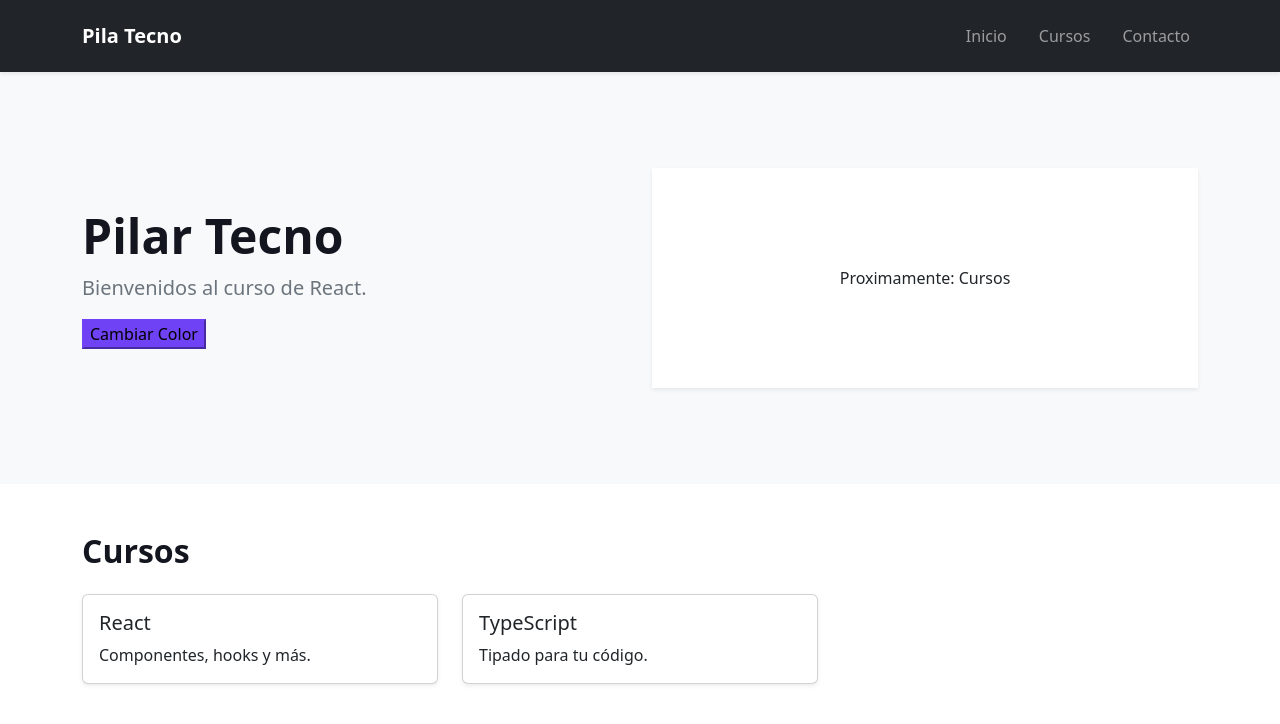
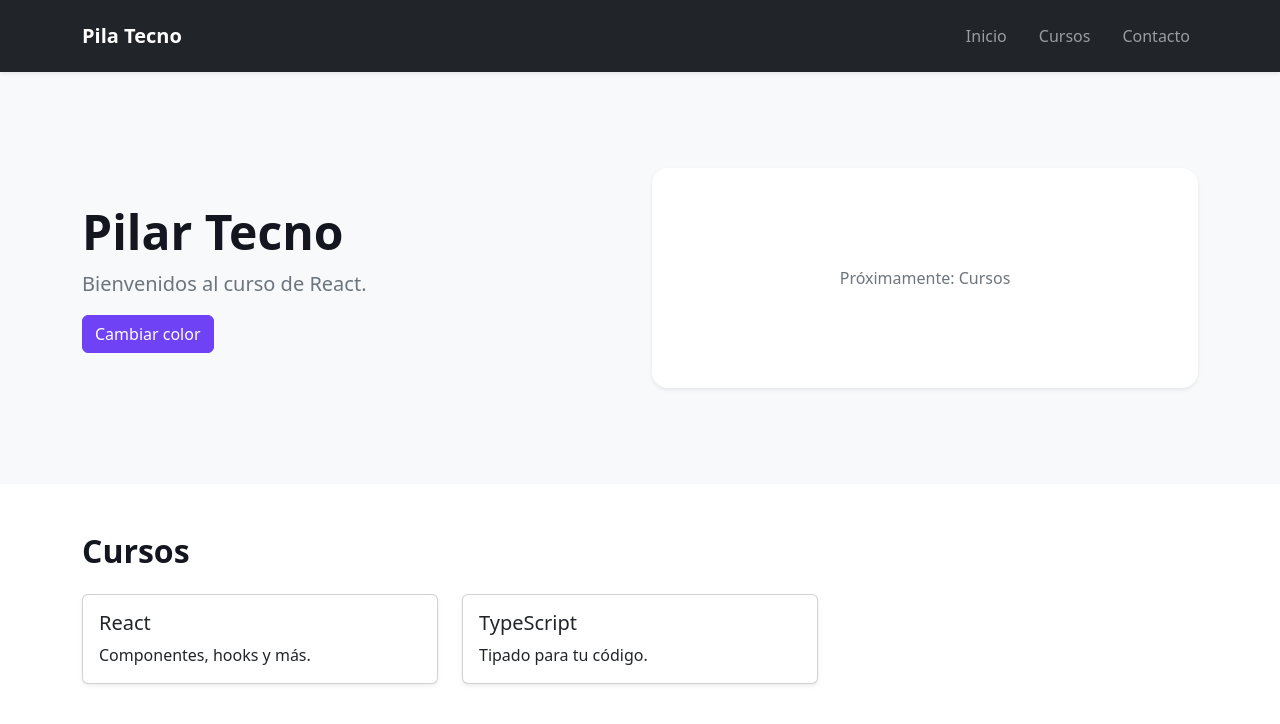
Before and after one commit to angela-ru/landing-pilar-tecno, a React (Vite) app: page / in a window 1280 px wide. Shown: the top 724 px of the page. Built offline with nearby package versions, Linux system fonts and the light colour scheme.

Commit message:
feat: agrega props tipadas a BotonColor

```diff
--- a/src/components/BotonColor/BotonColor.tsx
+++ b/src/components/BotonColor/BotonColor.tsx
@@ -1,32 +1,45 @@
-import {Modal, Button} from "react-bootstrap";
+import { Modal, Button } from "react-bootstrap";
 import { useState } from "react";
 
-const BotonColor = () => {
-    const [mostrarModal, setMostrarModal]= useState(false);
-    const[color, setColor] = useState("#6f42f5");
-    const [colorAplicado, setColorAplicado] = useState("#6f42f5");
+interface BotonColorProps {
+    texto: string;
+    colorInicial?: string;
+}
 
-    const aceptarColor =() =>{
+const BotonColor = ({ texto, colorInicial = "#6f42f5" }: BotonColorProps) => {
+    const [mostrarModal, setMostrarModal] = useState(false);
+    const [color, setColor] = useState(colorInicial);
+    const [colorAplicado, setColorAplicado] = useState(colorInicial);
+
+    const aceptarColor = () => {
         setColorAplicado(color);
         setMostrarModal(false);
-    }
+    };
 
-    return(
+    return (
         <>
-        <button style={{backgroundColor: colorAplicado, borderColor: colorAplicado}}
-        onClick={()=> setMostrarModal(true)}
+            <Button
+                style={{ backgroundColor: colorAplicado, borderColor: colorAplicado }}
+                onClick={() => setMostrarModal(true)}
             >
-            Cambiar Color
-        </button>
-        <Modal show={mostrarModal} onHide={()=> setMostrarModal(false)} centered>
+                {texto}
+            </Button>
+
+            <Modal show={mostrarModal} onHide={() => setMostrarModal(false)} centered>
                 <Modal.Header closeButton>
                     <Modal.Title>Elige un color</Modal.Title>
                 </Modal.Header>
 
                 <Modal.Body>
-                <input type="color" value={color} onChange={(evento) => setColor(evento.target.value)} className="form-control-color"/>
-                <span className="text-secindary">{color}</span>
+                    <input
+                        type="color"
+                        value={color}
+                        onChange={(evento) => setColor(evento.target.value)}
+                        className="form-control form-control-color"
+                    />
+                    <span className="text-secondary">{color}</span>
                 </Modal.Body>
+
                 <Modal.Footer>
                     <Button variant="secondary" onClick={() => setMostrarModal(false)}>
                         Cancelar
--- a/src/components/SeccionHero/SeccionHero.tsx
+++ b/src/components/SeccionHero/SeccionHero.tsx
@@ -2,30 +2,32 @@ import { Container, Row, Col } from "react-bootstrap";
 import BotonColor from "../BotonColor/BotonColor";
 
 const SeccionHero = () => {
-    return(
+    return (
         <section id="inicio" className="py-5 bg-light">
             <Container className="py-5">
                 <Row className="align-items-center g-4">
                     <Col md={6}>
                         <h1 className="display-5 fw-bold">Pilar Tecno</h1>
-                        <p className="lead text-secondary">Bienvenidos al curso de React.</p>
-                    <BotonColor />
+                        <p className="lead text-secondary">
+                            Bienvenidos al curso de React.
+                        </p>
+                        <BotonColor texto="Cambiar color" />
                     </Col>
                     <Col md={6}>
-                    <div
-                    className="Rounded-4 bg-white shadow-sm d-flex align-items-center justify-content-center"
-                    style={{height: "220px"}}
-                    >
-                        <span className="text-secibdary">
-                            {/*Aca podes ubicar la img del curso */}
-                            Proximamente: Cursos
-                        </span>
-
-                    </div>
+                        <div
+                            className="rounded-4 bg-white shadow-sm d-flex align-items-center justify-content-center"
+                            style={{ height: "220px" }}
+                        >
+                            <span className="text-secondary">
+                                {/* Acá podés ubicar la img del curso */}
+                                Próximamente: Cursos
+                            </span>
+                        </div>
                     </Col>
                 </Row>
             </Container>
         </section>
     );
-}
+};
+
 export default SeccionHero;
```
Lines whose indentation alone changed are shown as unchanged.
